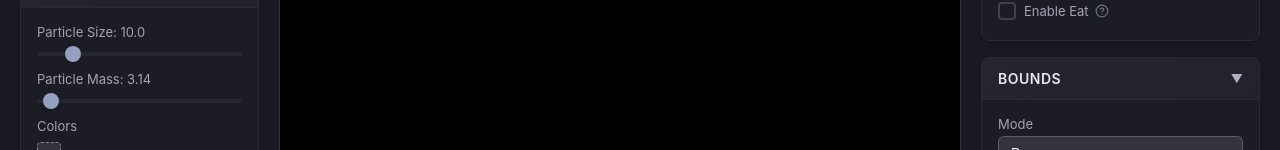
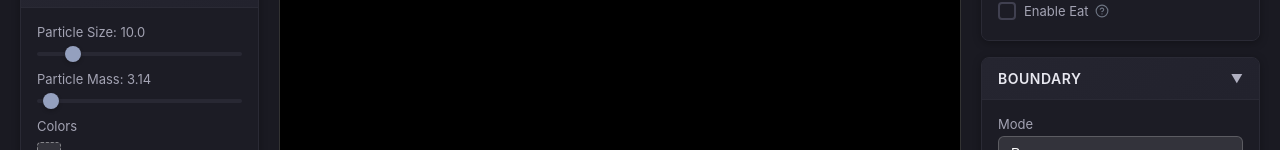
Before and after one commit to cazala/party, a React (Vite) app in the folder packages/playground/: page / in a window 1280 px wide. Shown: the part 650-800 px from the top of the page. Built offline with nearby package versions, Linux system fonts and the light colour scheme.

Commit message:
bounds -> boundary

```diff
--- a/packages/core/src/modules/forces/bounds.ts
+++ b/packages/core/src/modules/forces/boundary.ts
@@ -4,39 +4,39 @@ import { SpatialGrid } from "../spatial-grid";
 import { Vector2D } from "../vector";
 import { Physics } from "./physics";
 
-// Default constants for Bounds behavior
-export const DEFAULT_BOUNDS_BOUNCE = 0.4;
-export const DEFAULT_BOUNDS_MIN_BOUNCE_VELOCITY = 50; // Below this speed, bounce is reduced further
-export const DEFAULT_BOUNDS_REPEL_DISTANCE = 0; // No repel distance by default
-export const DEFAULT_BOUNDS_REPEL_STRENGTH = 0; // No repel strength by default
-export const DEFAULT_BOUNDS_MODE = "bounce"; // Default boundary mode
+// Default constants for Boundary behavior
+export const DEFAULT_BOUNDARY_BOUNCE = 0.4;
+export const DEFAULT_BOUNDARY_MIN_BOUNCE_VELOCITY = 50; // Below this speed, bounce is reduced further
+export const DEFAULT_BOUNDARY_REPEL_DISTANCE = 0; // No repel distance by default
+export const DEFAULT_BOUNDARY_REPEL_STRENGTH = 0; // No repel strength by default
+export const DEFAULT_BOUNDARY_MODE = "bounce"; // Default boundary mode
 
-export type BoundsMode = "bounce" | "kill" | "warp";
+export type BoundaryMode = "bounce" | "kill" | "warp";
 
-export interface BoundingBoxOptions {
+export interface BoundaryOptions {
   bounce?: number;
   minBounceVelocity?: number;
   repelDistance?: number;
   repelStrength?: number;
-  mode?: BoundsMode;
+  mode?: BoundaryMode;
   physics?: Physics; // Reference to physics module for friction
 }
 
-export class Bounds implements Force {
+export class Boundary implements Force {
   public bounce: number;
   public repelDistance: number;
   public repelStrength: number;
-  public mode: BoundsMode;
+  public mode: BoundaryMode;
   private cameraX: number = 0;
   private cameraY: number = 0;
   private zoom: number = 1;
   private physics?: Physics;
 
-  constructor(options: BoundingBoxOptions = {}) {
-    this.bounce = options.bounce || DEFAULT_BOUNDS_BOUNCE;
-    this.repelDistance = options.repelDistance || DEFAULT_BOUNDS_REPEL_DISTANCE;
-    this.repelStrength = options.repelStrength || DEFAULT_BOUNDS_REPEL_STRENGTH;
-    this.mode = options.mode || DEFAULT_BOUNDS_MODE;
+  constructor(options: BoundaryOptions = {}) {
+    this.bounce = options.bounce || DEFAULT_BOUNDARY_BOUNCE;
+    this.repelDistance = options.repelDistance || DEFAULT_BOUNDARY_REPEL_DISTANCE;
+    this.repelStrength = options.repelStrength || DEFAULT_BOUNDARY_REPEL_STRENGTH;
+    this.mode = options.mode || DEFAULT_BOUNDARY_MODE;
     this.physics = options.physics;
   }
 
@@ -58,7 +58,7 @@ export class Bounds implements Force {
     this.repelStrength = strength;
   }
 
-  setMode(mode: BoundsMode): void {
+  setMode(mode: BoundaryMode): void {
     this.mode = mode;
   }
 
--- a/packages/core/src/modules/forces/index.ts
+++ b/packages/core/src/modules/forces/index.ts
@@ -1,4 +1,4 @@
-export * from "./bounds";
+export * from "./boundary";
 export * from "./physics";
 export * from "./behavior";
 export * from "./collisions";
--- a/packages/core/src/modules/system.ts
+++ b/packages/core/src/modules/system.ts
@@ -10,12 +10,12 @@ import {
   DEFAULT_FRICTION,
 } from "./forces/physics";
 import {
-  Bounds,
-  DEFAULT_BOUNDS_BOUNCE,
-  DEFAULT_BOUNDS_MODE,
-  DEFAULT_BOUNDS_REPEL_DISTANCE,
-  DEFAULT_BOUNDS_REPEL_STRENGTH,
-} from "./forces/bounds";
+  Boundary,
+  DEFAULT_BOUNDARY_BOUNCE,
+  DEFAULT_BOUNDARY_MODE,
+  DEFAULT_BOUNDARY_REPEL_DISTANCE,
+  DEFAULT_BOUNDARY_REPEL_STRENGTH,
+} from "./forces/boundary";
 import {
   Collisions,
   DEFAULT_COLLISIONS_ENABLED,
@@ -154,7 +154,7 @@ export interface Config {
   };
 
   /** Boundary behavior settings */
-  bounds?: {
+  boundary?: {
     /** Bounce coefficient when particles hit boundaries (0-1) */
     bounce?: number;
     /** Friction applied during boundary interactions (0-1) */
@@ -305,7 +305,7 @@ export interface SystemOptions {
  *
  * // Add forces
  * system.addForce(new Physics());
- * system.addForce(new Bounds());
+ * system.addForce(new Boundary());
  *
  * // Start simulation
  * system.play();
@@ -641,8 +641,8 @@ export class System {
           inertia: force.inertia,
           friction: force.friction,
         };
-      } else if (force instanceof Bounds) {
-        config.bounds = {
+      } else if (force instanceof Boundary) {
+        config.boundary = {
           bounce: force.bounce,
           mode: force.mode,
           repelDistance: force.repelDistance,
@@ -725,14 +725,14 @@ export class System {
           force.setInertia(config.physics.inertia ?? DEFAULT_INERTIA);
           force.setFriction(config.physics.friction ?? DEFAULT_FRICTION);
         }
-      } else if (force instanceof Bounds && config.bounds) {
-        force.bounce = config.bounds.bounce ?? DEFAULT_BOUNDS_BOUNCE;
-        force.setMode(config.bounds.mode ?? DEFAULT_BOUNDS_MODE);
+      } else if (force instanceof Boundary && config.boundary) {
+        force.bounce = config.boundary.bounce ?? DEFAULT_BOUNDARY_BOUNCE;
+        force.setMode(config.boundary.mode ?? DEFAULT_BOUNDARY_MODE);
         force.setRepelDistance(
-          config.bounds.repelDistance ?? DEFAULT_BOUNDS_REPEL_DISTANCE
+          config.boundary.repelDistance ?? DEFAULT_BOUNDARY_REPEL_DISTANCE
         );
         force.setRepelStrength(
-          config.bounds.repelStrength ?? DEFAULT_BOUNDS_REPEL_STRENGTH
+          config.boundary.repelStrength ?? DEFAULT_BOUNDARY_REPEL_STRENGTH
         );
       } else if (force instanceof Collisions && config.collisions) {
         force.setEnabled(
--- a/packages/playground/src/App.tsx
+++ b/packages/playground/src/App.tsx
@@ -31,7 +31,7 @@ function App() {
   const {
     system,
     physics,
-    bounds,
+    boundary,
     behavior,
     collisions,
     fluid,
@@ -57,7 +57,7 @@ function App() {
   const { isFullscreen, toggleFullscreen } = useFullscreen({
     system: system || undefined,
     renderer: renderer || undefined,
-    bounds: bounds || undefined,
+    boundary: boundary || undefined,
     spatialGrid: spatialGrid || undefined,
     zoomStateRef,
   });
@@ -67,7 +67,7 @@ function App() {
     if (
       !system ||
       !physics ||
-      !bounds ||
+      !boundary ||
       !behavior ||
       !collisions ||
       !fluid ||
@@ -86,7 +86,7 @@ function App() {
   }, [
     system,
     physics,
-    bounds,
+    boundary,
     behavior,
     collisions,
     fluid,
@@ -223,7 +223,7 @@ function App() {
             system={system}
             physics={physics}
             behavior={behavior}
-            bounds={bounds}
+            boundary={boundary}
             collisions={collisions}
             fluid={fluid}
             sensors={sensors}
@@ -255,7 +255,7 @@ function App() {
         onClose={() => setIsLoadModalOpen(false)}
         system={system}
         renderer={renderer!}
-        bounds={bounds!}
+        boundary={boundary!}
         spatialGrid={spatialGrid!}
         zoomStateRef={zoomStateRef}
         undoRedo={undoRedo}
--- a/packages/playground/src/components/ForcesControls.tsx
+++ b/packages/playground/src/components/ForcesControls.tsx
@@ -3,7 +3,7 @@ import { RotateCcw, Download, Upload } from "lucide-react";
 import {
   Physics,
   Behavior,
-  Bounds,
+  Boundary,
   Collisions,
   Fluid,
   Sensors,
@@ -21,10 +21,10 @@ import {
   DEFAULT_BEHAVIOR_SEPARATION_RANGE,
   DEFAULT_BEHAVIOR_VIEW_RADIUS,
   DEFAULT_BEHAVIOR_VIEW_ANGLE,
-  DEFAULT_BOUNDS_BOUNCE,
-  DEFAULT_BOUNDS_REPEL_DISTANCE,
-  DEFAULT_BOUNDS_REPEL_STRENGTH,
-  DEFAULT_BOUNDS_MODE,
+  DEFAULT_BOUNDARY_BOUNCE,
+  DEFAULT_BOUNDARY_REPEL_DISTANCE,
+  DEFAULT_BOUNDARY_REPEL_STRENGTH,
+  DEFAULT_BOUNDARY_MODE,
   DEFAULT_COLLISIONS_ENABLED,
   DEFAULT_COLLISIONS_EAT,
   DEFAULT_INFLUENCE_RADIUS,
@@ -49,7 +49,7 @@ import {
 } from "@cazala/party";
 import { PhysicsControls } from "./control-sections/PhysicsControls";
 import { BehaviorControls } from "./control-sections/BehaviorControls";
-import { BoundsControls } from "./control-sections/BoundsControls";
+import { BoundaryControls } from "./control-sections/BoundaryControls";
 import { CollisionControls } from "./control-sections/CollisionControls";
 import { FluidsControls } from "./control-sections/FluidsControls";
 import { SensorsControls } from "./control-sections/SensorsControls";
@@ -62,7 +62,7 @@ interface ForcesControlsProps {
   system: System | null;
   physics: Physics | null;
   behavior: Behavior | null;
-  bounds: Bounds | null;
+  boundary: Boundary | null;
   collisions: Collisions | null;
   fluid: Fluid | null;
   sensors: Sensors | null;
@@ -75,7 +75,7 @@ export function ForcesControls({
   system,
   physics,
   behavior,
-  bounds,
+  boundary,
   collisions,
   fluid,
   sensors,
@@ -102,12 +102,12 @@ export function ForcesControls({
       physics.setFriction(0);
     }
 
-    // Reset bounds
-    if (bounds) {
-      bounds.bounce = DEFAULT_BOUNDS_BOUNCE;
-      bounds.setRepelDistance(DEFAULT_BOUNDS_REPEL_DISTANCE);
-      bounds.setRepelStrength(DEFAULT_BOUNDS_REPEL_STRENGTH);
-      bounds.setMode(DEFAULT_BOUNDS_MODE);
+    // Reset boundary
+    if (boundary) {
+      boundary.bounce = DEFAULT_BOUNDARY_BOUNCE;
+      boundary.setRepelDistance(DEFAULT_BOUNDARY_REPEL_DISTANCE);
+      boundary.setRepelStrength(DEFAULT_BOUNDARY_REPEL_STRENGTH);
+      boundary.setMode(DEFAULT_BOUNDARY_MODE);
     }
 
     // Reset collisions
@@ -268,8 +268,8 @@ export function ForcesControls({
         />
       </CollapsibleSection>
 
-      <CollapsibleSection title="Bounds">
-        <BoundsControls key={`bounds-${refreshKey}`} bounds={bounds} />
+      <CollapsibleSection title="Boundary">
+        <BoundaryControls key={`boundary-${refreshKey}`} boundary={boundary} />
       </CollapsibleSection>
 
       <CollapsibleSection title="Behavior">
--- a/packages/playground/src/hooks/useFullscreen.ts
+++ b/packages/playground/src/hooks/useFullscreen.ts
@@ -1,5 +1,5 @@
 import { useState, useEffect } from "react";
-import { System, Canvas2DRenderer, Bounds, SpatialGrid } from "@cazala/party";
+import { System, Canvas2DRenderer, Boundary, SpatialGrid } from "@cazala/party";
 import {
   getViewportWorldBounds,
   calculateCameraToShowWorldBounds,
@@ -9,7 +9,7 @@ import {
 interface UseFullscreenOptions {
   system?: System;
   renderer?: Canvas2DRenderer;
-  bounds?: Bounds;
+  boundary?: Boundary;
   spatialGrid?: SpatialGrid;
   zoomStateRef?: any;
   onToggle?: (value: boolean) => void;
@@ -17,7 +17,7 @@ interface UseFullscreenOptions {
 
 export const useFullscreen = (options: UseFullscreenOptions = {}) => {
   const [isFullscreen, setIsFullscreen] = useState(false);
-  const { system, renderer, bounds, spatialGrid, zoomStateRef, onToggle } =
+  const { system, renderer, boundary, spatialGrid, zoomStateRef, onToggle } =
     options;
 
   const toggleFullscreen = async () => {
@@ -87,7 +87,7 @@ export const useFullscreen = (options: UseFullscreenOptions = {}) => {
           cameraX,
           cameraY,
           zoom,
-          bounds,
+          boundary,
           spatialGrid,
           zoomStateRef
         );
@@ -157,7 +157,7 @@ export const useFullscreen = (options: UseFullscreenOptions = {}) => {
               cameraX,
               cameraY,
               zoom,
-              bounds,
+              boundary,
               spatialGrid,
               zoomStateRef
             );
@@ -179,7 +179,7 @@ export const useFullscreen = (options: UseFullscreenOptions = {}) => {
     onToggle,
     system,
     renderer,
-    bounds,
+    boundary,
     spatialGrid,
     zoomStateRef,
   ]);
--- a/packages/playground/src/hooks/usePlayground.ts
+++ b/packages/playground/src/hooks/usePlayground.ts
@@ -5,7 +5,7 @@ import {
   Particle,
   System,
   Vector2D,
-  Bounds,
+  Boundary,
   Behavior,
   Collisions,
   Fluid,
@@ -50,7 +50,7 @@ export function usePlayground(
   // Individual force/utility refs – kept outside of React state because the
   // physics engine mutates them on every tick.
   const physicsRef = useRef<Physics | null>(null);
-  const boundsRef = useRef<Bounds | null>(null);
+  const boundsRef = useRef<Boundary | null>(null);
   const behaviorRef = useRef<Behavior | null>(null);
   const collisionsRef = useRef<Collisions | null>(null);
   const fluidRef = useRef<Fluid | null>(null);
@@ -86,11 +86,11 @@ export function usePlayground(
 
   const animateZoom = useCallback(() => {
     const renderer = rendererRef.current;
-    const bounds = boundsRef.current;
+    const boundary = boundsRef.current;
     const spatialGrid = spatialGridRef.current;
     const zoomState = zoomStateRef.current;
 
-    if (!renderer || !bounds || !spatialGrid) return;
+    if (!renderer || !boundary || !spatialGrid) return;
 
     const currentZoom = renderer.getZoom();
     const camera = renderer.getCamera();
@@ -111,7 +111,7 @@ export function usePlayground(
       // Animation complete - set exact target values
       renderer.setZoom(zoomState.targetZoom);
       renderer.setCamera(zoomState.targetCameraX, zoomState.targetCameraY);
-      bounds.setCamera(
+      boundary.setCamera(
         zoomState.targetCameraX,
         zoomState.targetCameraY,
         zoomState.targetZoom
@@ -137,7 +137,7 @@ export function usePlayground(
 
     renderer.setZoom(newZoom);
     renderer.setCamera(newCameraX, newCameraY);
-    bounds.setCamera(newCameraX, newCameraY, newZoom);
+    boundary.setCamera(newCameraX, newCameraY, newZoom);
     spatialGrid.setCamera(newCameraX, newCameraY, newZoom);
 
     // Continue animation
@@ -279,8 +279,8 @@ export function usePlayground(
     });
     physicsRef.current = physics;
 
-    const bounds = new Bounds({ physics: physics });
-    boundsRef.current = bounds;
+    const boundary = new Boundary({ physics: physics });
+    boundsRef.current = boundary;
 
     const behavior = new Behavior({ enabled: false }); // Playground default: on
     behaviorRef.current = behavior;
@@ -318,7 +318,7 @@ export function usePlayground(
     sensors.setRenderer(renderer);
 
     system.addForce(physics);
-    system.addForce(bounds);
+    system.addForce(boundary);
     system.addForce(behavior);
     system.addForce(collisions);
     system.addForce(fluid);
@@ -330,8 +330,8 @@ export function usePlayground(
       renderer.render(system);
     });
 
-    // Initialize bounds with initial camera position and zoom
-    bounds.setCamera(0, 0, 1);
+    // Initialize boundary with initial camera position and zoom
+    boundary.setCamera(0, 0, 1);
 
     system.play();
 
@@ -606,7 +606,7 @@ export function usePlayground(
     // Live engine handles ------------------------------------------------------
     system: systemRef.current,
     physics: physicsRef.current,
-    bounds: boundsRef.current,
+    boundary: boundsRef.current,
     behavior: behaviorRef.current,
     collisions: collisionsRef.current,
     fluid: fluidRef.current,
```
Also changed, not shown: packages/core/src/index.ts (+12 -3 lines), packages/playground/src/components/control-sections/BoundaryControls.tsx (renamed from packages/playground/src/components/control-sections/BoundsControls.tsx, +29 -29 lines), packages/playground/src/components/modals/LoadSessionModal.tsx (+4 -4 lines), packages/playground/src/utils/SessionManager.ts (+4 -4 lines), packages/core/README.md, 2 other files (tests, documents, lock files or other folders).
